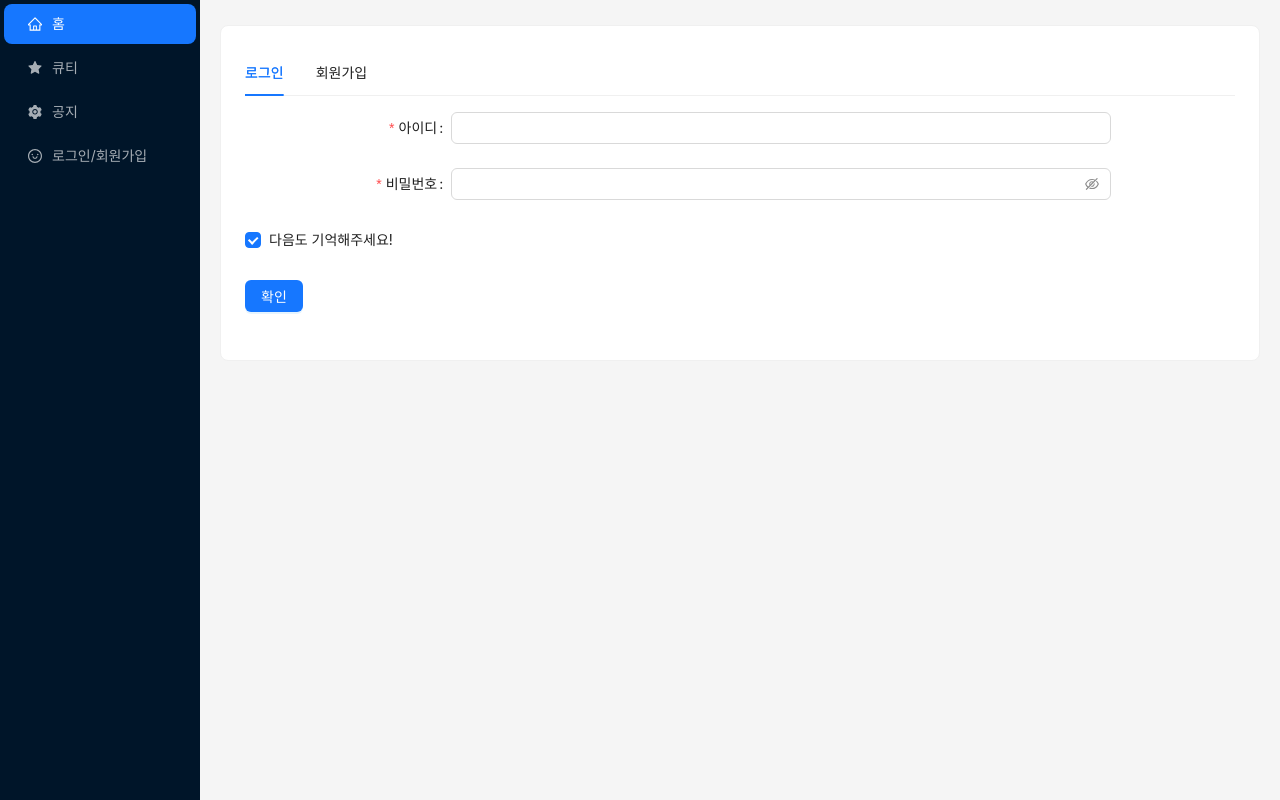
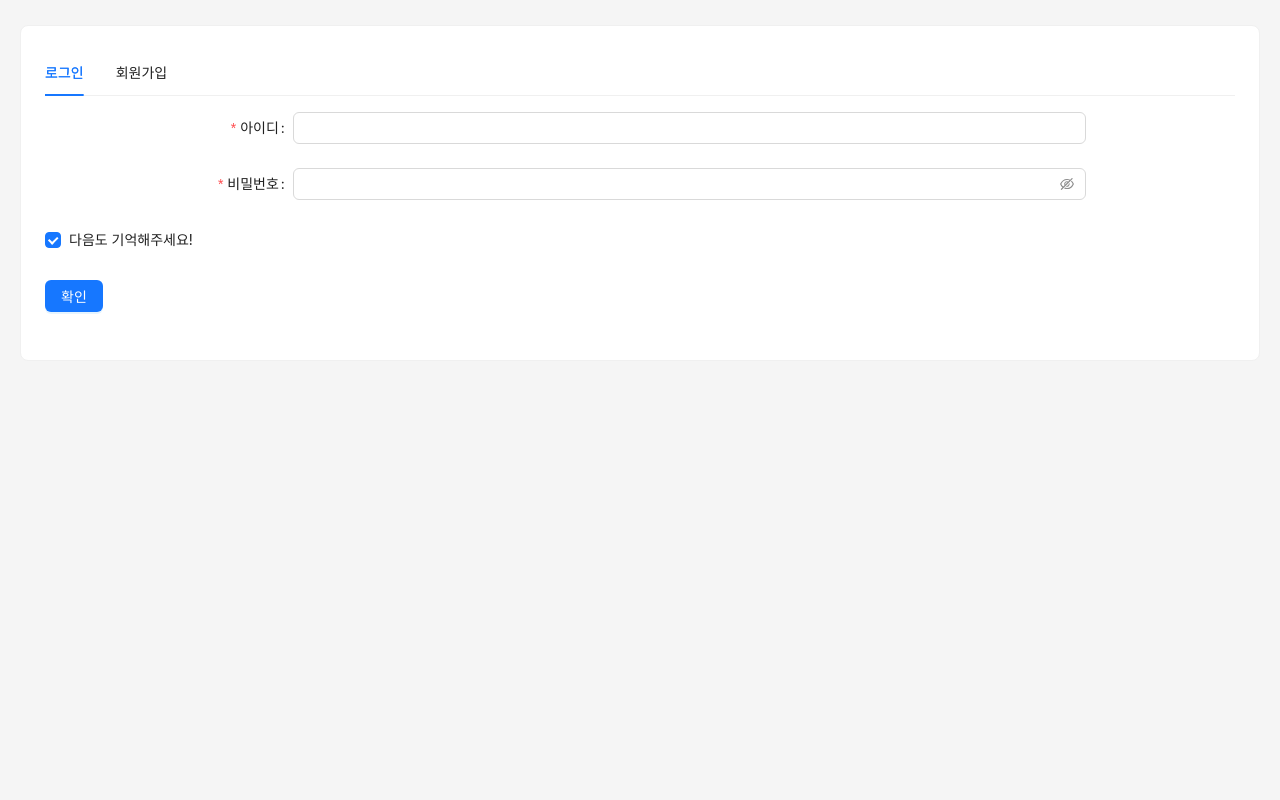
Before and after one commit to LDH0094/React-CommunityApp, a React (Create React App) app: page /users in a window 1280 px wide. Built offline with nearby package versions, Linux system fonts and the light colour scheme.

Commit message:
fixing layouts

```diff
--- a/src/components/Layout/LayoutAnt.tsx
+++ b/src/components/Layout/LayoutAnt.tsx
@@ -5,24 +5,22 @@ import {
   StarFilled,
   HomeOutlined,
 } from "@ant-design/icons";
-import { Image, Layout, Menu, theme } from "antd";
-import logo from "../logo.svg";
+import { Divider, Image, Layout, Menu, theme } from "antd";
 import type { MenuProps } from "antd";
 import ListView from "../ListView/ListView";
 import { useRecoilState, useRecoilValue } from "recoil";
 import { menuState } from "../../atoms/menuAtom";
 import { BrowserRouter, Link, Route, Routes } from "react-router-dom";
 import SinglePost from "../SinglePost/SinglePost";
-import Header from "./Header";
 import LogIn from "../User/LogIn";
-import { authState, AuthState } from "../../atoms/authToken";
 import QT from "../QT/QT";
 import Notification from "../Notification/Notification";
+import BasicNavigationMenu from "../NavigationMenu/BasicNavigationMenu";
+import { Header } from "antd/es/layout/layout";
 
 const { Content, Footer, Sider } = Layout;
 
 const LayoutAnt: React.FC = () => {
-  const authToken = useRecoilValue<AuthState>(authState);
   type MenuItem = Required<MenuProps>["items"][number];
 
   function getItem(
@@ -57,49 +55,8 @@ const LayoutAnt: React.FC = () => {
  //
   return (
     <BrowserRouter>
-      {/* <Header/> */}
       <meta name="viewport" content="width=device-width, initial-scale=1.0, maximum-scale=1.0, user-scalable=0" />
       <Layout style={{minHeight:"100vh", minWidth:'100vw'}}>
-        <Sider
-          breakpoint="lg"
-          collapsedWidth="0"
-          onBreakpoint={(broken) => {
-            console.log(broken);
-          }}
-          onCollapse={(collapsed, type) => {
-            console.log(collapsed, type);
-          }}
-        >
-          {/* <img src={logo} alt="Logo" />; */}
-          <Menu theme="dark" mode="inline" defaultSelectedKeys={["1"]}>
-            <Menu.Item key="1">
-              <HomeOutlined />
-              <span>홈</span>
-              <Link to="/" />
-            </Menu.Item>
-            <Menu.Item key="2">
-              <StarFilled />
-              <span>큐티</span>
-              <Link to="/QT" />
-            </Menu.Item>
-            <Menu.Item key="3">
-              <SettingFilled />
-              <span>공지</span>
-              <Link to="/notifications" />
-            </Menu.Item>
-            {/* // if token is empty set user to login */}
-            {authToken.token == "" && (
-              <Menu.Item key="4">
-                <SmileOutlined />
-                <span>로그인/회원가입</span>
-                <Link to="/users" />
-              </Menu.Item>
-            )}
-
-          </Menu>
-        </Sider>
-        <Layout>
-          {/* <Header style={{ padding: 0, background: colorBgContainer }} > */}
           <Routes>
             <Route path="/" element={<ListView />} />
             <Route path="/QT/" element={<QT/>} />
@@ -114,7 +71,6 @@ const LayoutAnt: React.FC = () => {
               }
             />
           </Routes>
-        </Layout>
       </Layout>
     </BrowserRouter>
   );
--- a/src/components/ListView/ListView.tsx
+++ b/src/components/ListView/ListView.tsx
@@ -7,6 +7,7 @@ import { Link } from "react-router-dom";
 import SizedPragraph from "../../common/SizedPragraph";
 import { NowDate } from "../../common/DateDisplay";
 import CreatePost from "../CreatePost/CreatePost";
+import BasicNavigationMenu from "../NavigationMenu/BasicNavigationMenu";
 
 const { Text } = Typography;
 const ListView: React.FC = () => {
@@ -84,7 +85,14 @@ const ListView: React.FC = () => {
             scrollableTarget="scrollableDiv"
           >
             <List
-              header={<h1>자유게시판 ⭐️</h1>}
+              header={
+                <>
+                <Row justify="space-between" align='middle'>
+                  <h1>자유게시판 ⭐️</h1>
+                  <BasicNavigationMenu/>
+                </Row>
+                </>
+              }
               dataSource={data}
               renderItem={(item) => (
                 <List.Item key={item._id}>
--- /dev/null
+++ b/src/components/NavigationMenu/BasicNavigationMenu.tsx
@@ -0,0 +1,44 @@
+import { DownOutlined } from '@ant-design/icons';
+import { Dropdown, Typography, Space, MenuProps } from 'antd';
+import React, { useState } from 'react';
+
+type BasicNavigationMenuProps = {
+
+};
+
+const BasicNavigationMenu:React.FC<BasicNavigationMenuProps> = () => {
+    // const [selectItem, setSelecItem] = useState("게시판 목록 ⭐️");
+
+  const items: MenuProps["items"] = [
+    {
+      key: 1,
+      label: "자유 게시판",
+      onClick: () => {
+        // setSelecItem("자유 게시판");
+      },
+    },
+    {
+      key: 2,
+      label: "QT 나눔",
+      onClick: () => {
+        // setSelecItem("QT 나눔");
+      },
+    },
+  ];
+
+    return <Dropdown
+    menu={{
+      items,
+      selectable: true,
+      defaultSelectedKeys: ['1']
+    }}
+  >
+    <Typography.Link>
+      <Space>
+        {"게시판 목록 ⭐️"}
+        <DownOutlined />
+      </Space>
+    </Typography.Link>
+  </Dropdown>
+}
+export default BasicNavigationMenu;
--- a/src/components/QT/QT.tsx
+++ b/src/components/QT/QT.tsx
@@ -1,5 +1,5 @@
 import React, { useEffect, useState, useCallback } from "react";
-import { Typography, Divider, List, Skeleton, Space } from "antd";
+import { Typography, Divider, List, Skeleton, Space, Row } from "antd";
 import InfiniteScroll from "react-infinite-scroll-component";
 import { Thread } from "../../interfaces";
 import { Content } from "antd/es/layout/layout";
@@ -7,6 +7,7 @@ import { Link } from "react-router-dom";
 import SizedPragraph from "../../common/SizedPragraph";
 import { NowDate } from "../../common/DateDisplay";
 import CreatePost from "../CreatePost/CreatePost";
+import BasicNavigationMenu from "../NavigationMenu/BasicNavigationMenu";
 
 const { Text } = Typography;
 
@@ -85,7 +86,14 @@ const QT: React.FC = () => {
             scrollableTarget="scrollableDiv"
           >
             <List
-              header={<h1>큐티 게시판 🦊</h1>}
+              header={
+                <>
+                  <Row justify="space-between" align="middle">
+                    <h1>큐티 게시판 🦊</h1>
+                    <BasicNavigationMenu />
+                  </Row>
+                </>
+              }
               dataSource={data}
               renderItem={(item) => {
                 return (
```
Also changed, not shown: src/components/Layout/Header.tsx (deleted, +0 -17 lines).
